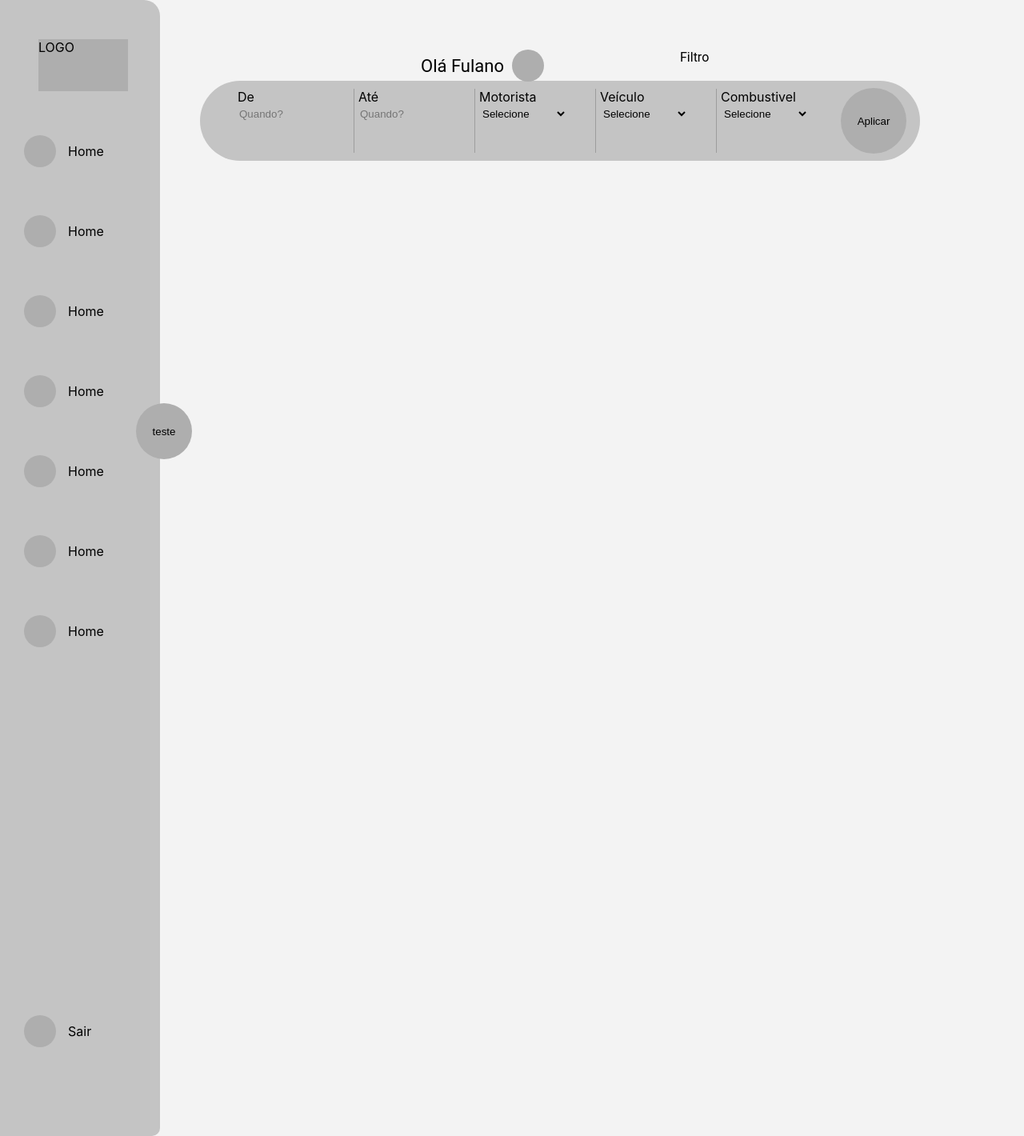
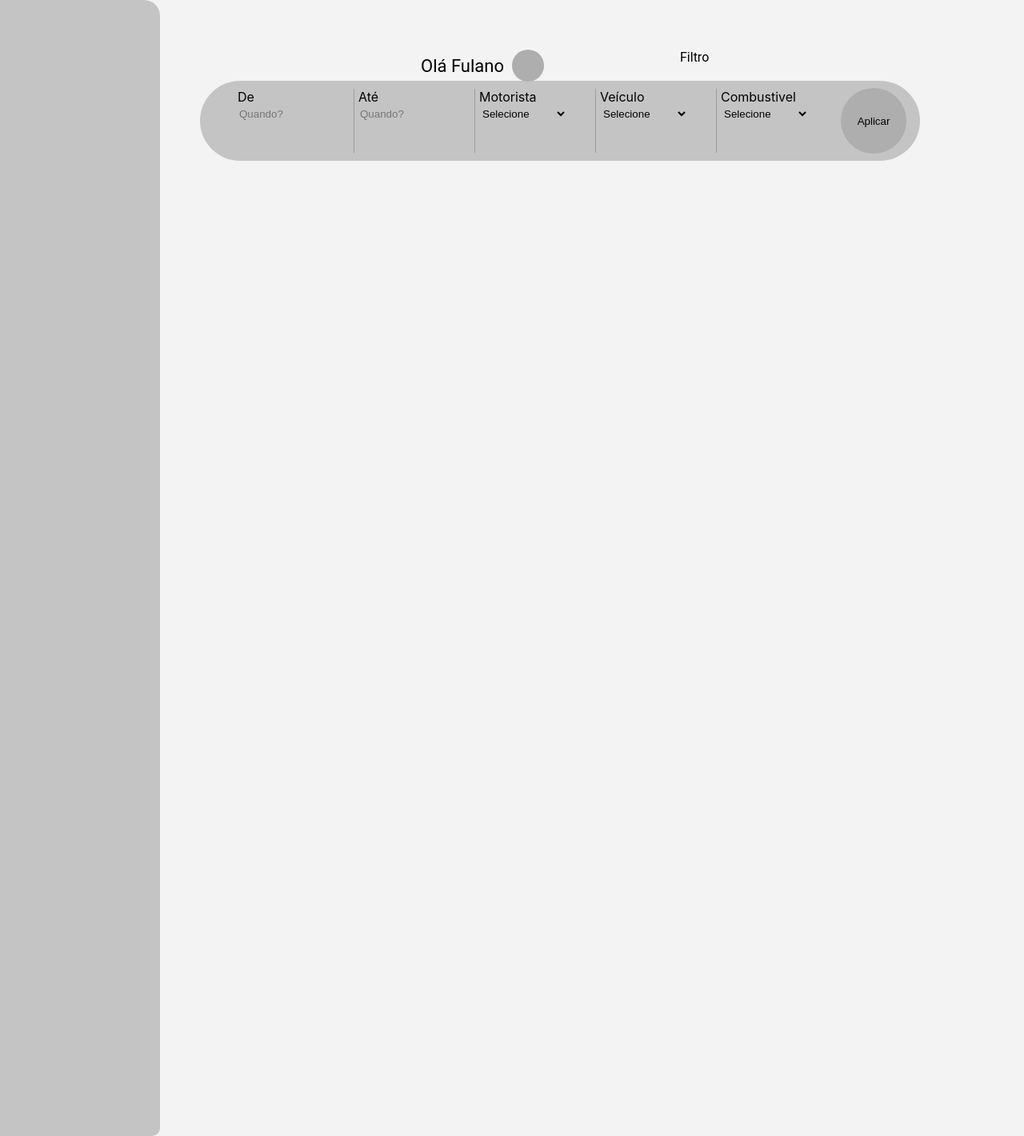
Before and after one commit to AlcanceTec/UnePayReact, a React (Create React App) app: page / in a window 1280 px wide. Shown: the top 1420 px of the page at 80% size. Built offline with nearby package versions, Linux system fonts and the light colour scheme.

Commit message:
Menu not Finished

```diff
--- a/src/components/Menu/index.js
+++ b/src/components/Menu/index.js
@@ -1,47 +1,21 @@
-import C from './style';
+import React, {useState} from 'react';
+import './style.css';
 
-function Menu () {
+export default() => {
+
+    const [open, setOpen] = useState(false);
+
+    const MenuToggle =  ()=> {
+        setOpen(!open);
+
+    }
+
     return (
-        <C.Container>
-            <C.Logo>LOGO</C.Logo>
-
-            <C.itens>
-                <C.itensPhoto></C.itensPhoto>
-                <C.itensText href="http://google.com.br">Home</C.itensText>
-            </C.itens>
-            <C.itens>
-                <C.itensPhoto></C.itensPhoto>
-                <C.itensText href="http://google.com.br">Home</C.itensText>
-            </C.itens>
-            <C.itens>
-                <C.itensPhoto></C.itensPhoto>
-                <C.itensText href="http://google.com.br">Home</C.itensText>
-            </C.itens>
-            <C.itens>
-                <C.itensPhoto></C.itensPhoto>
-                <C.itensText href="http://google.com.br">Home</C.itensText>
-            </C.itens>
-            <C.menuButton>teste</C.menuButton>
-            <C.itens>
-                <C.itensPhoto></C.itensPhoto>
-                <C.itensText href="http://google.com.br">Home</C.itensText>
-            </C.itens>
-            <C.itens>
-                <C.itensPhoto></C.itensPhoto>
-                <C.itensText href="http://google.com.br">Home</C.itensText>
-            </C.itens>
-            <C.itens>
-                <C.itensPhoto></C.itensPhoto>
-                <C.itensText href="http://google.com.br">Home</C.itensText>
-            </C.itens>
-            <C.itensExit>
-                <C.itensPhoto></C.itensPhoto>
-                <C.itensText href="http://google.com.br">Sair</C.itensText>
-            </C.itensExit>
+        <div className="Container">
 
 
-        </C.Container>
+
+
+        </div>
     )
 }
-
-export default Menu;
--- /dev/null
+++ b/src/components/Menu/style.css
@@ -0,0 +1,10 @@
+.Container{
+    background-color: #C4C4C4;
+    width: 200px;
+    height: 1420px;
+    left: 0;
+    top: 0;
+    border-radius: 0 20px 10px 0;
+    display: flex;
+    flex-direction: column;
+}
--- a/src/components/Menu/style.js
+++ /dev/null
@@ -1,85 +0,0 @@
-import styled from 'styled-components';
-
-export default {
-    Container: styled.div`
-        background-color: #C4C4C4;
-        width: 200px;
-        height: 1420px;
-        left: 0;
-        top: 0;
-        border-radius: 0 20px 10px 0;
-        display: flex;
-        flex-direction: column;
-    `,
-
-    Logo: styled.div`
-        width: 112px;
-        height: 65px;
-        margin-top: 49px;
-        margin-left: 48px;
-        background-color: #AEAEAE;
-    `,
-
-    itens: styled.div`
-        width: 200px;
-        height: 50px;
-        margin-top: 50px;
-        display: flex;
-        align-items: center;
-        text-align: top;
-
-       &:hover {
-            background-color: #9c9a9a;
-        }
-    `,
-
-    itensPhoto: styled.div`
-        width: 40px;
-        height: 40px;
-        border-radius: 50%;
-        background-color: #AEAEAE;
-        margin-left: 30px;
-
-    `,
-
-    itensText: styled.a`
-        text-align: center;
-        padding-left: 15px;
-        text-decoration: none;
-        color: #000;
-    `,
-
-    itensExit: styled.div`
-        width: 200px;
-        height: 50px;
-        margin-top: 450px;
-        align-items: center;
-        text-align: top;
-        display: flex;
-
-        &:hover {
-            background-color: #9c9a9a;
-        }
-    `,
-
-    menuButton: styled.button`
-        width: 70px;
-        height: 70px;
-        background-color: #aeaeae;
-        margin: auto;
-        align-items: center;
-        z-index: 999;
-        margin-left: 170px;
-        border-radius: 50%;
-        border: none;
-        margin-right: 0;
-        margin-bottom: -60px;
-        margin-top: -10px;
-        cursor: pointer;
-    `,
-
-    closedMenu: styled.div`
-        width: 150px;
-        height: 1420px;
-    `
-};
```
